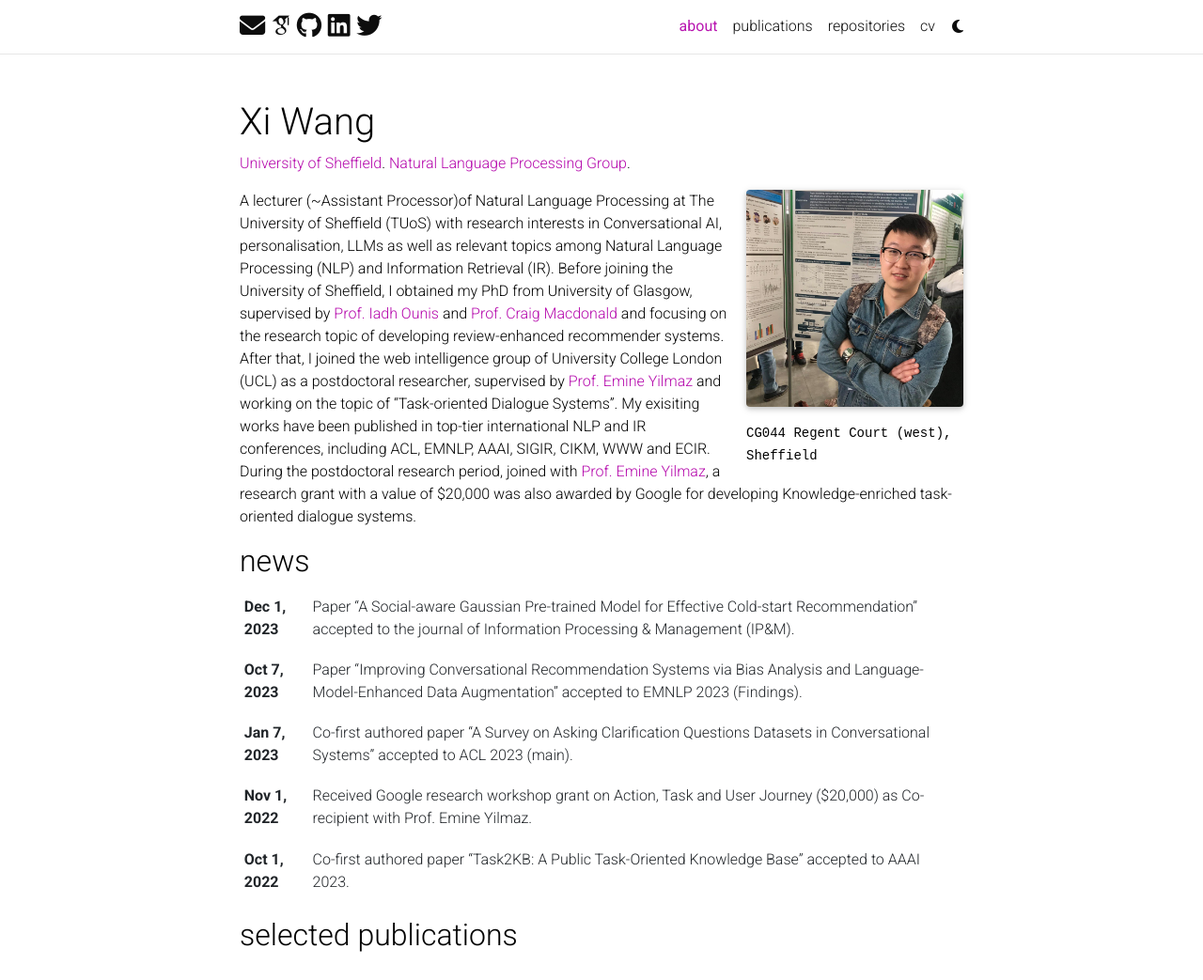
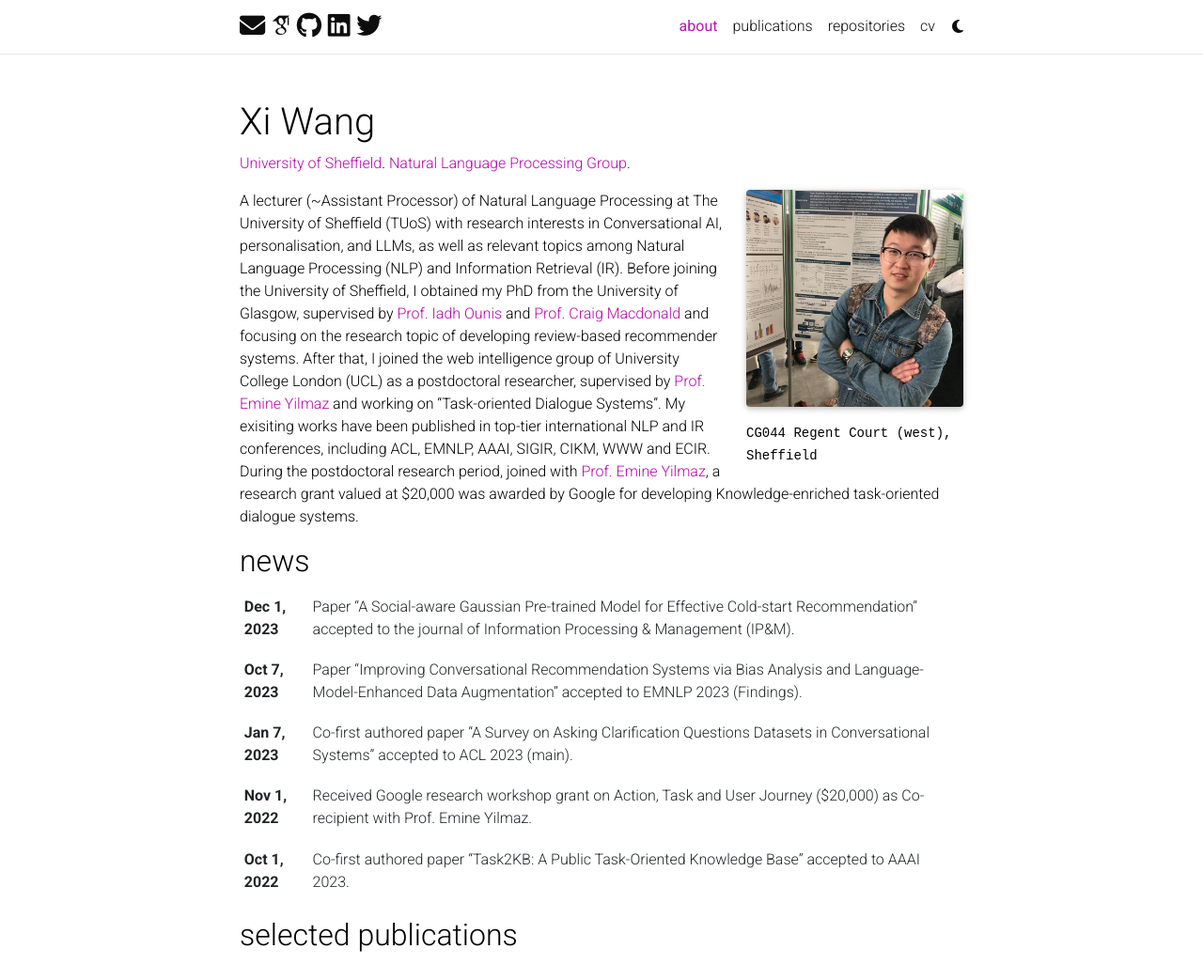
Before and after one commit to wangxieric/wangxieric.github.io, a Jekyll site: the page built from _pages/about.md, in a window 1280 px wide and 1217 px high, cut to the strip 0-1043 px from the top of the window. Shown: the whole strip at 94% size. Built offline with Jekyll 4.4.1, drawn with Linux system fonts in a browser that asks for light colours; full-size pictures stand in for the smaller copies a plugin makes; some web fonts are replaced; comment, search, counter and statistics services are not loaded; a style sheet for code colours, icons or effects is not loaded.

Commit message:
Update about.md

```diff
--- a/_pages/about.md
+++ b/_pages/about.md
@@ -17,4 +17,4 @@
 social: false  # includes social icons at the bottom of the page
 ---
 
-A lecturer (~Assistant Processor)of Natural Language Processing at The University of Sheffield (TUoS) with research interests in Conversational AI, personalisation, LLMs as well as relevant topics among Natural Language Processing (NLP) and Information Retrieval (IR). Before joining the University of Sheffield, I obtained my PhD from University of Glasgow, supervised by [Prof. Iadh Ounis](https://www.dcs.gla.ac.uk/~ounis/) and [Prof. Craig Macdonald](https://www.dcs.gla.ac.uk/~craigm/) and focusing on the research topic of developing review-enhanced recommender systems. After that, I joined the web intelligence group of University College London (UCL) as a postdoctoral researcher, supervised by [Prof. Emine Yilmaz](https://sites.google.com/site/emineyilmaz/home) and working on the topic of "Task-oriented Dialogue Systems". My exisiting works have been published in top-tier international NLP and IR conferences, including ACL, EMNLP, AAAI, SIGIR, CIKM, WWW and ECIR. During the postdoctoral research period, joined with [Prof. Emine Yilmaz](https://sites.google.com/site/emineyilmaz/home), a research grant with a value of $20,000 was also awarded by Google for developing Knowledge-enriched task-oriented dialogue systems.
+A lecturer (~Assistant Processor) of Natural Language Processing at The University of Sheffield (TUoS) with research interests in Conversational AI, personalisation, and LLMs, as well as relevant topics among Natural Language Processing (NLP) and Information Retrieval (IR). Before joining the University of Sheffield, I obtained my PhD from the University of Glasgow, supervised by [Prof. Iadh Ounis](https://www.dcs.gla.ac.uk/~ounis/) and [Prof. Craig Macdonald](https://www.dcs.gla.ac.uk/~craigm/) and focusing on the research topic of developing review-based recommender systems. After that, I joined the web intelligence group of University College London (UCL) as a postdoctoral researcher, supervised by [Prof. Emine Yilmaz](https://sites.google.com/site/emineyilmaz/home) and working on "Task-oriented Dialogue Systems". My exisiting works have been published in top-tier international NLP and IR conferences, including ACL, EMNLP, AAAI, SIGIR, CIKM, WWW and ECIR. During the postdoctoral research period, joined with [Prof. Emine Yilmaz](https://sites.google.com/site/emineyilmaz/home), a research grant valued at $20,000 was awarded by Google for developing Knowledge-enriched task-oriented dialogue systems.
```
